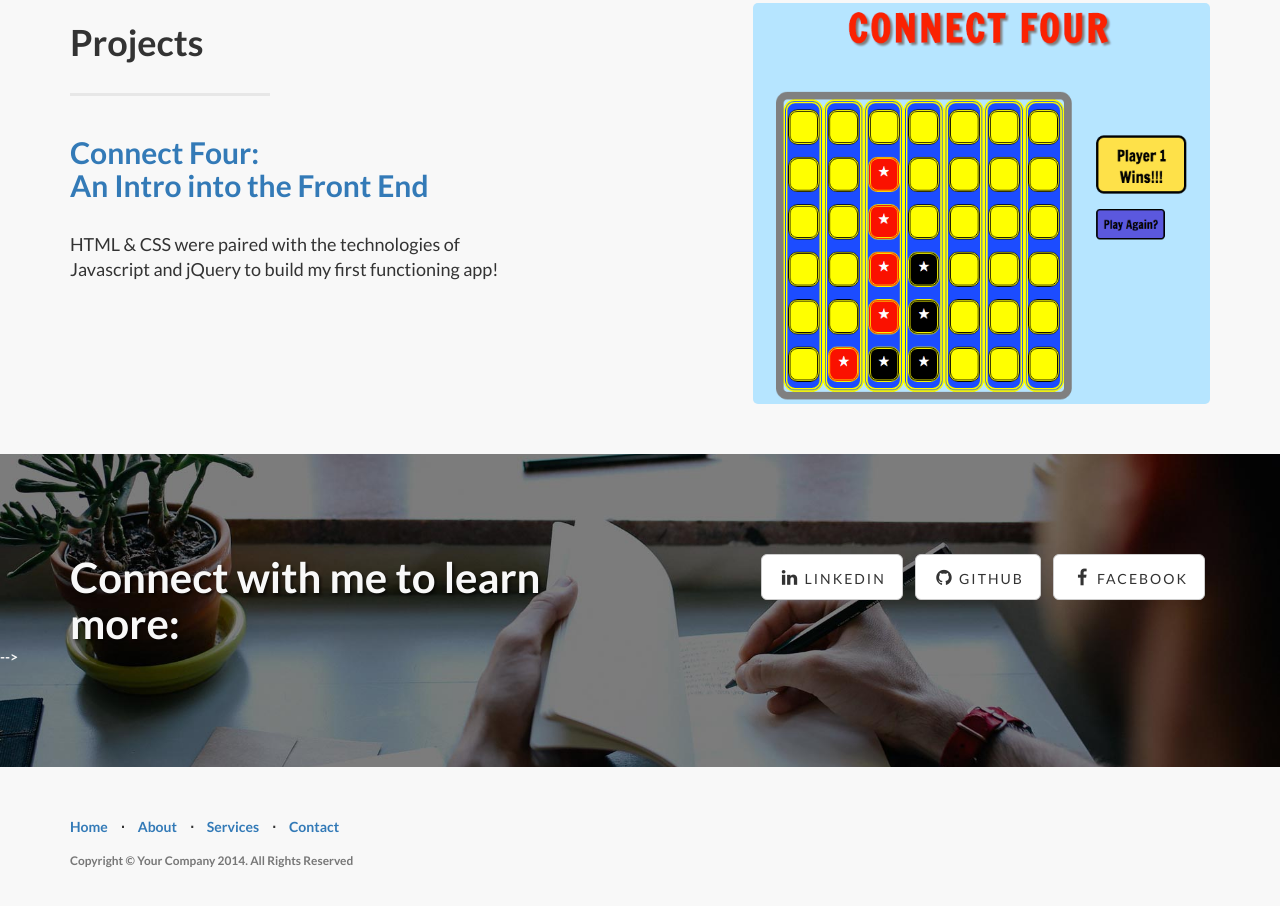
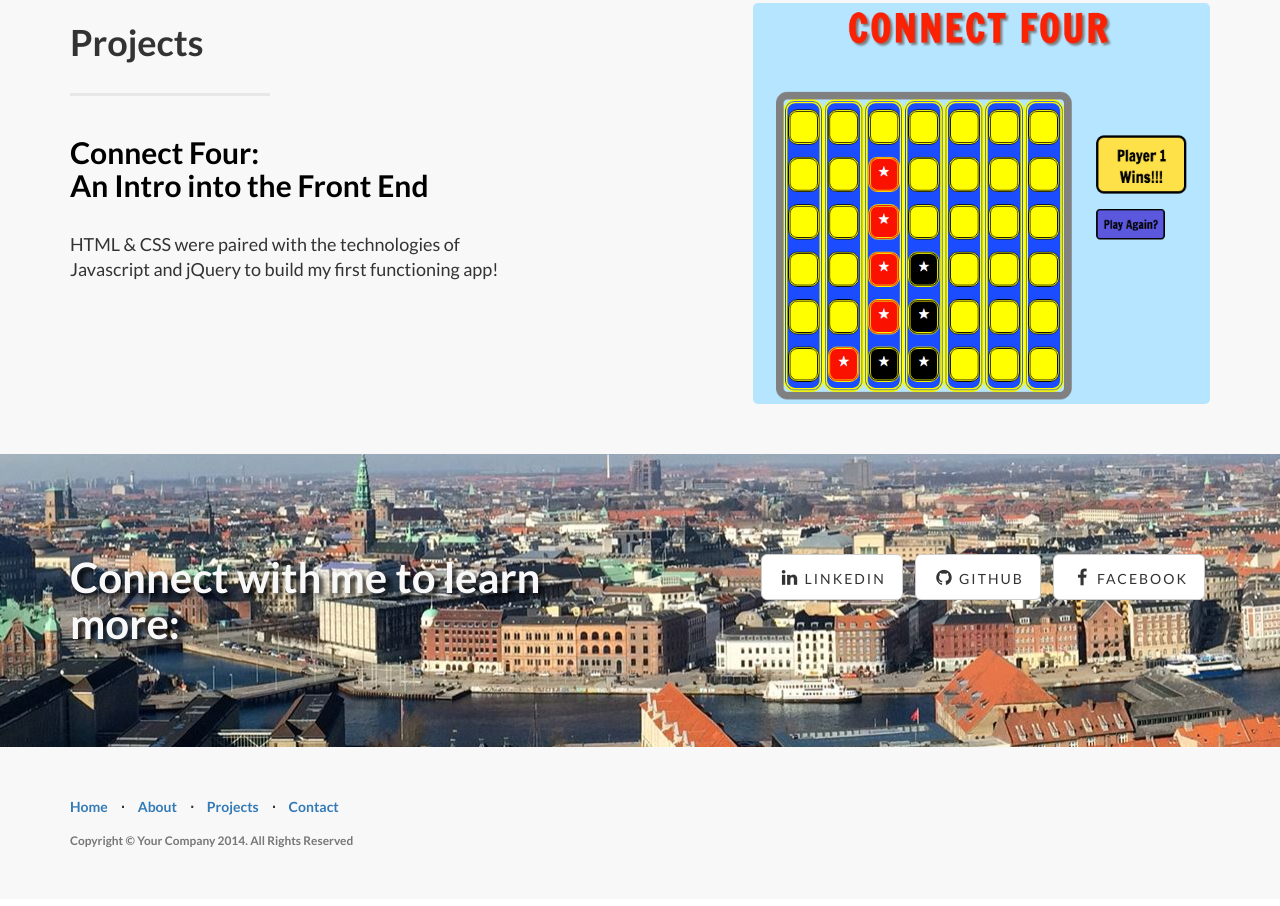
Before and after one commit to klunghamer/MyWebsite, a plain HTML site: page index.html in a window 1280 px wide. Shown: the part 824-1730 px from the top of the page. Drawn offline with Linux system fonts and the light colour scheme; files that its build step writes are made by us from their sources.

Commit message:
Pictures and links

```diff
--- a/custom.css
+++ b/custom.css
@@ -5,3 +5,19 @@
 .img-responsive {
   border-radius: 5px;
 }
+
+.banner {
+  background: url('copenhagen.jpg') no-repeat center center;
+}
+
+#contrast {
+  text-shadow: 4px 4px 5px rgba(0,0,0,0.9)
+}
+
+.project-link {
+  color: black;
+}
+.project-link:hover {
+  text-decoration: none;
+  color: black;
+}
--- a/index.html
+++ b/index.html
@@ -21,6 +21,7 @@
     <link href="font-awesome/css/font-awesome.min.css" rel="stylesheet" type="text/css">
     <link href="https://fonts.googleapis.com/css?family=Lato:300,400,700,300italic,400italic,700italic" rel="stylesheet" type="text/css">
     <link rel="stylesheet" href="custom.css" charset="utf-8">
+    <link rel="icon" href="icon.png">
 
     <!-- HTML5 Shim and Respond.js IE8 support of HTML5 elements and media queries -->
     <!-- WARNING: Respond.js doesn't work if you view the page via file:// -->
@@ -110,7 +111,7 @@
                   <h1>Projects</h1>
                     <hr class="section-heading-spacer">
                     <div class="clearfix"></div>
-                    <a href="https://klunghamer.github.io/Connect-Four/"><h2 class="section-heading">Connect Four:<br>An Intro into the Front End</h2></a>
+                    <a class="project-link" href="https://klunghamer.github.io/Connect-Four/"><h2 class="section-heading">Connect Four:<br>An Intro into the Front End</h2></a>
                     <p class="lead">HTML & CSS were paired with the technologies of Javascript and jQuery to build my first functioning app!</p>
                 </div>
                 <div class="col-lg-5 col-lg-offset-2 col-sm-6">
@@ -171,7 +172,7 @@
 
             <div class="row">
                 <div class="col-lg-6">
-                    <h2>Connect with me to learn more:</h2>
+                    <h2 id="contrast">Connect with me to learn more:</h2>
                 </div>
                 <div class="col-lg-6">
                     <ul class="list-inline banner-social-buttons">
@@ -189,7 +190,7 @@
                 </div>
             </div>
 
-        </div> -->
+        </div>
         <!-- /.container -->
 
     </div>
@@ -210,7 +211,7 @@
                         </li>
                         <li class="footer-menu-divider">&sdot;</li>
                         <li>
-                            <a href="#services">Services</a>
+                            <a href="#services">Projects</a>
                         </li>
                         <li class="footer-menu-divider">&sdot;</li>
                         <li>
```
Also changed, not shown: Headshot.png (added), copenhagen.jpg (added), icon.png (added).
